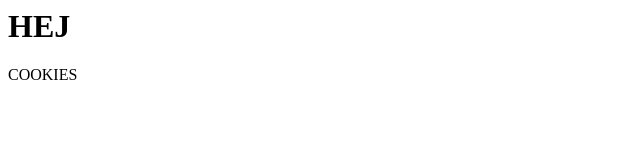
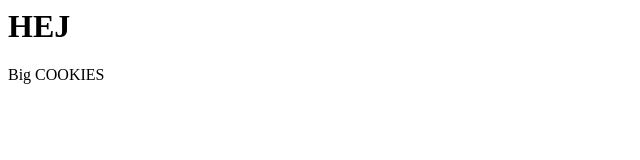
Before and after one commit to SebastianEUCSYD/SebastianEUCSYD.github.io, a plain HTML site: page index.html in a window 1280 px wide. Shown: the full height of the page, 0-640 px from the left. Drawn offline with Linux system fonts and the light colour scheme.

Commit message:
Update index.html

```diff
--- a/index.html
+++ b/index.html
@@ -1,2 +1,2 @@
 <H1>HEJ</H1>
-<P1>COOKIES</P1>
+<P1>Big COOKIES</P1>
```
